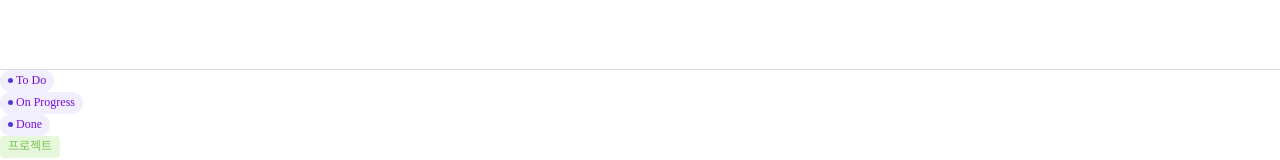
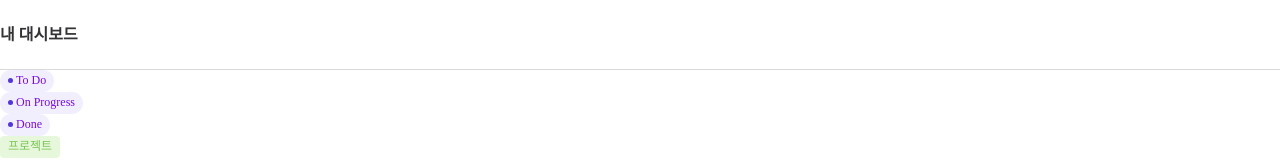
Before and after one commit to sprint-part3-team11/taskify, a Next.js app: page /hj in a window 1280 px wide. Shown: the top 160 px of the page. Built offline with nearby package versions, Linux system fonts and the light colour scheme.

Commit message:
feat: 대시보드 헤더 menuName 추가

```diff
--- a/src/components/common/DashBoardHeader.tsx
+++ b/src/components/common/DashBoardHeader.tsx
@@ -1,16 +1,27 @@
 import styled from 'styled-components';
 import theme from '@/styles/theme';
 
+interface HeaderProps {
+  menuName: string;
+}
 const S = {
-  HeaderBox: styled.nav`
+  Header: styled.nav`
     display: flex;
+    align-items: center;
     height: 7rem;
     border-bottom: 0.1rem solid ${theme.color.grayLight};
   `,
+  MenuName: styled.div`
+    font-weight: 700;
+  `,
 };
 
-function DashBoardHeader() {
-  return <S.HeaderBox></S.HeaderBox>;
+function DashBoardHeader({ menuName }: HeaderProps) {
+  return (
+    <S.Header>
+      <S.MenuName>{menuName}</S.MenuName>
+    </S.Header>
+  );
 }
 
 export default DashBoardHeader;
--- a/src/pages/hj.tsx
+++ b/src/pages/hj.tsx
@@ -9,7 +9,7 @@ function hj() {
   const hashTag = ['프로젝트', '프론트엔드', '어려워'];
   return (
     <>
-      <DashBoardHeader />
+      <DashBoardHeader menuName={'내 대시보드'} />
       <div>
         {stateTags.map((tag, index) => (
           <StateTag isMobile={isMobile}>{tag}</StateTag>
```
